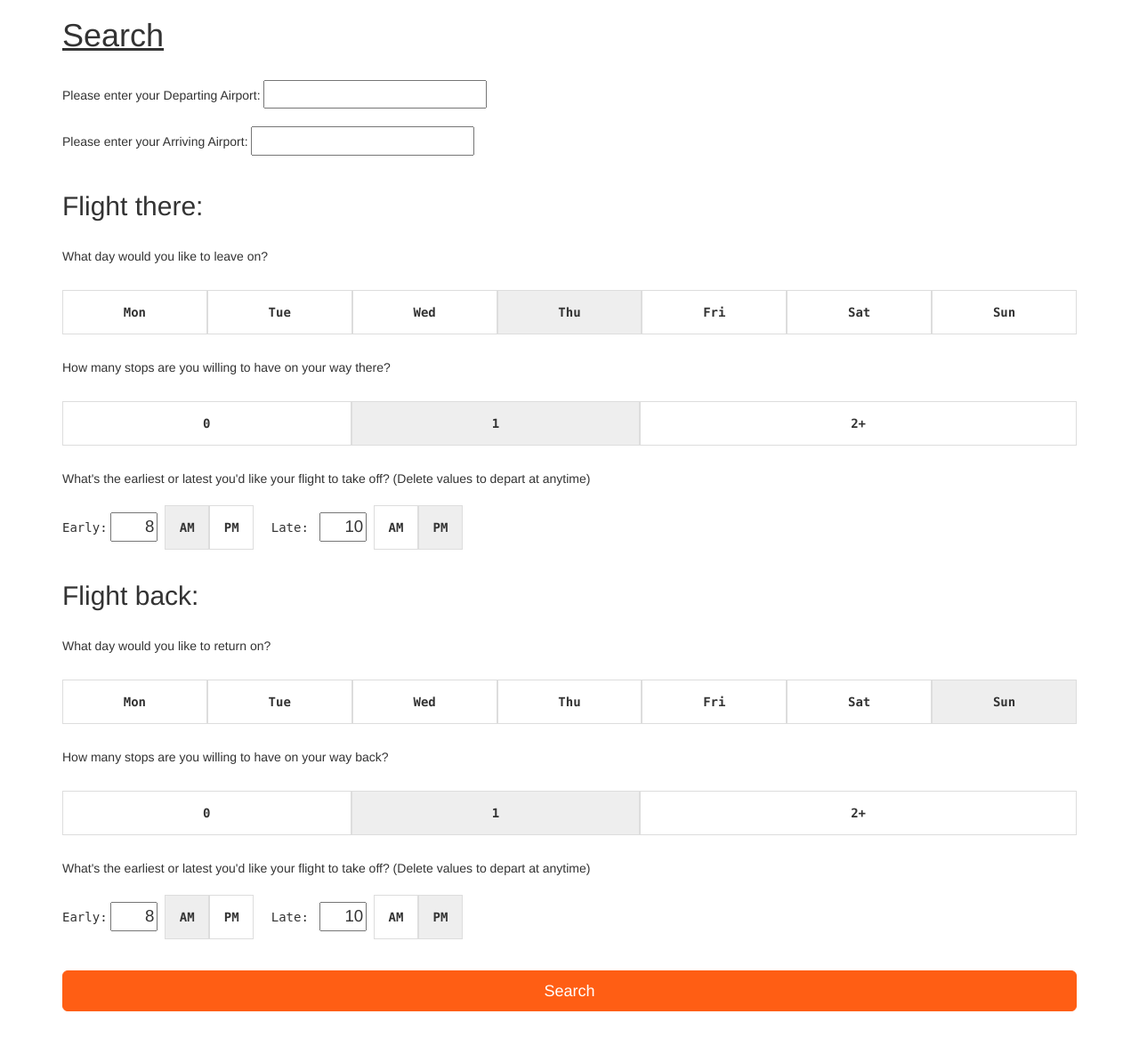
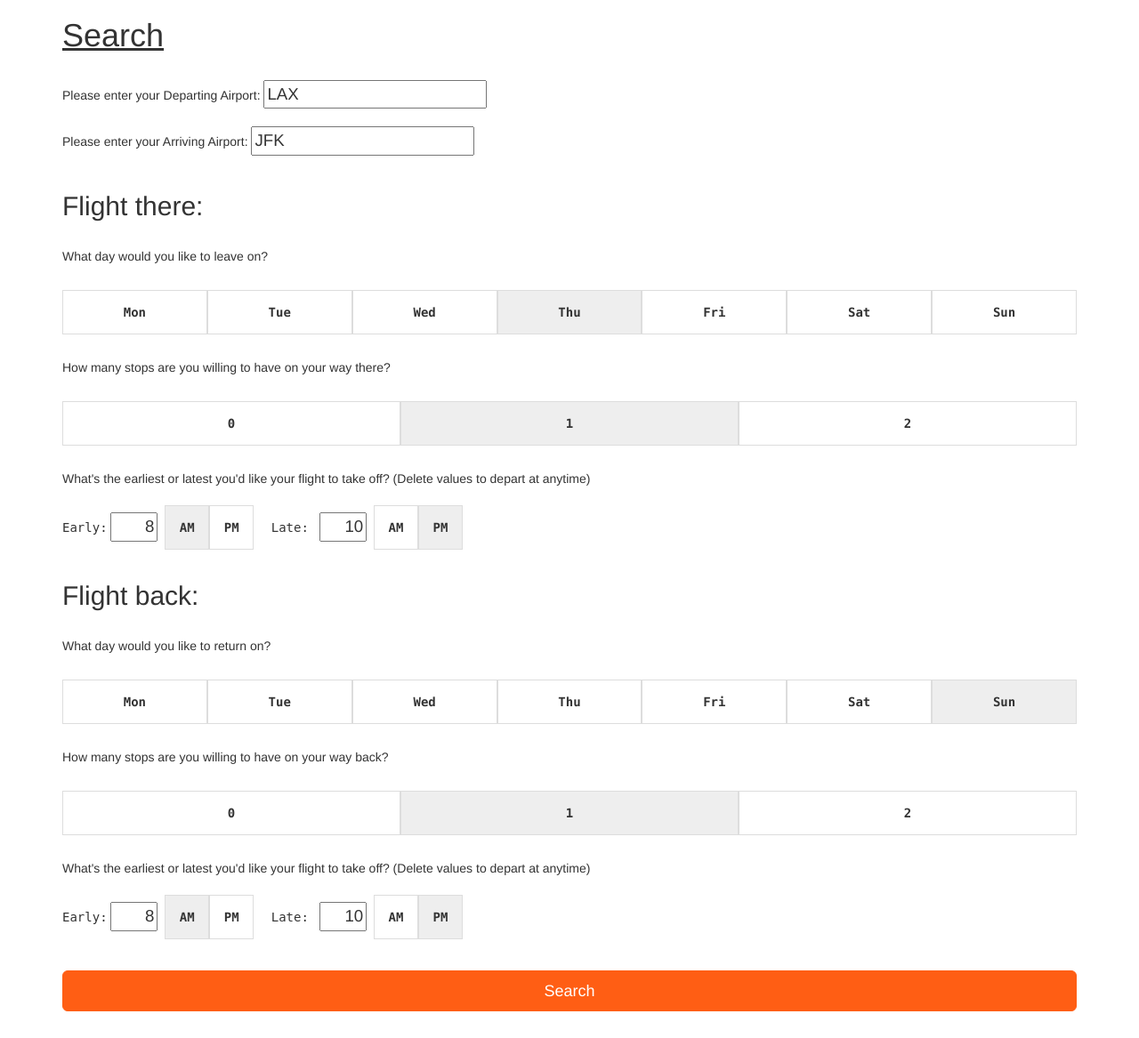
Before and after one commit to jonstieg/rebound-flights, a Flask app: page / in a window 1280 px wide. Shown: the whole page at 89% size. Run offline with Flask 2, Linux system fonts and the light colour scheme; some libraries are stand-ins or nearby versions.

Commit message:
spacing and defaults
spacing of stops buttons by removing + from 2
added default airport

```diff
--- a/app/templates/search.html
+++ b/app/templates/search.html
@@ -15,6 +15,7 @@
       style="font-size:14pt;"
       size="20"
       autocomplete="nope"
+      value="LAX"
       />
       <br><br>
       Please enter your Arriving Airport:
@@ -25,6 +26,7 @@
       size="20"
       onClick="this.value='';"
       autocomplete="off"
+      value="JFK"
       />
       <script>
       var departing = new Awesomplete(document.getElementById("departingAirport"), {
@@ -91,7 +93,7 @@
         </li>
         <li class="segmented-control__item">
           <input class="segmented-control__input" type="radio" value="2" name="depStops" id="DEPtwoStops" >
-          <label class="segmented-control__label" for="DEPtwoStops">2+</label>
+          <label class="segmented-control__label" for="DEPtwoStops">2</label>
         </li>
       </ul>
       What's the earliest or latest you'd like your flight to take off? (Delete values to depart at anytime)
@@ -171,7 +173,7 @@
         </li>
         <li class="segmented-control__item">
           <input class="segmented-control__input" type="radio" value="2" name="retStops" id="RETtwoStops" >
-          <label class="segmented-control__label" for="RETtwoStops">2+</label>
+          <label class="segmented-control__label" for="RETtwoStops">2</label>
         </li>
       </ul>
       What's the earliest or latest you'd like your flight to take off? (Delete values to depart at anytime)
```
